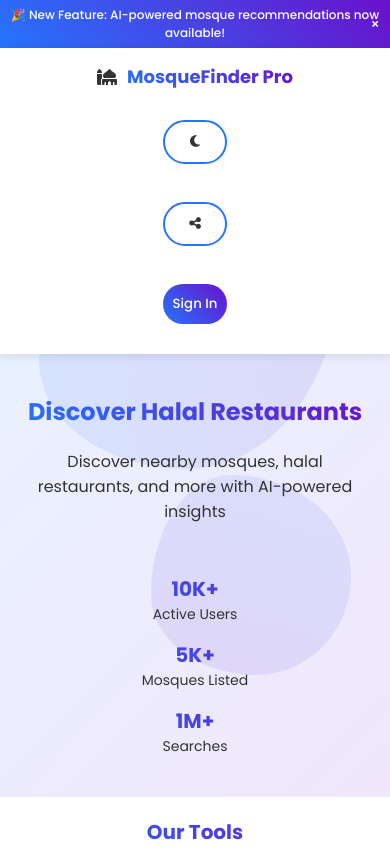
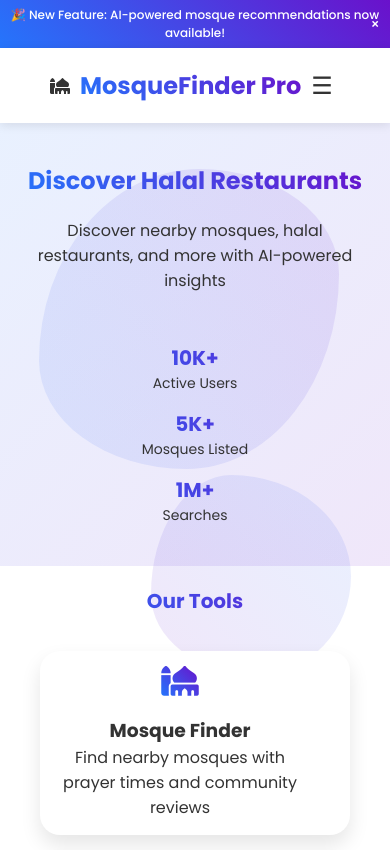
Before and after one commit to yasiir564/Mymosque, a plain HTML site: page index.html in a window 390 px wide. Shown: the top 850 px of the page. Drawn offline with Linux system fonts and the light colour scheme; some packages are replaced by stand-ins of ours; a script that the page names is missing.

Commit message:
Update index.html

```diff
--- a/index.html
+++ b/index.html
@@ -99,7 +99,7 @@
     align-items: center;
     padding: 20px 50px;
     background: var(--bg-color);
-    box-shadow: 0 2px 10px rgba(0,0,0,0.1);
+    box-shadow: 0 2px 10px rgba(0, 0, 0, 0.1);
     position: sticky;
     top: 0;
     z-index: 1000;
@@ -119,12 +119,50 @@
     -webkit-text-fill-color: transparent;
 }
 
+.menu-toggle {
+    font-size: 24px;
+    background: none;
+    border: none;
+    cursor: pointer;
+    display: none;
+    color: var(--text-color);
+}
+
+/* Sidebar */
+.sidebar {
+    position: fixed;
+    top: 0;
+    right: -100%;
+    width: 250px;
+    height: 100%;
+    background: var(--bg-color);
+    box-shadow: -2px 0 10px rgba(0, 0, 0, 0.2);
+    display: flex;
+    flex-direction: column;
+    padding: 20px;
+    transition: right 0.3s ease;
+    z-index: 2000;
+}
+
+.sidebar.active {
+    right: 0;
+}
+
+.close-btn {
+    align-self: flex-end;
+    font-size: 20px;
+    background: none;
+    border: none;
+    cursor: pointer;
+    color: var(--text-color);
+}
+
 .header-buttons {
     display: flex;
     gap: 15px;
 }
 
-.btn {
+.header-buttons .btn {
     padding: 10px 20px;
     border-radius: 25px;
     border: none;
@@ -145,60 +183,16 @@
 }
 
 /* Responsive Styles */
-@media screen and (max-width: 1024px) {
-    .header {
-        padding: 15px 30px;
-    }
-
-    .logo {
-        font-size: 20px;
+@media screen and (max-width: 768px) {
+    .menu-toggle {
+        display: block;
     }
 
     .header-buttons {
-        gap: 10px;
-    }
-
-    .btn {
-        padding: 8px 18px;
+        display: none;
     }
 }
 
-@media screen and (max-width: 768px) {
-    .header {
-        flex-direction: column;
-        padding: 15px;
-        text-align: center;
-    }
-
-    .logo-container {
-        margin-bottom: 15px;
-    }
-
-    .header-buttons {
-        flex-direction: column;
-        gap: 10px;
-    }
-
-    .btn {
-        width: 100%;
-        padding: 12px;
-    }
-}
-
-@media screen and (max-width: 480px) {
-    .logo {
-        font-size: 18px;
-    }
-
-    .header-buttons {
-        flex-direction: column;
-        gap: 8px;
-    }
-
-    .btn {
-        padding: 10px;
-    }
-}
 
        /* Hero Section */
 .hero {
@@ -914,17 +908,24 @@
     <div class="logo-container">
         <i class="fas fa-mosque"></i>
         <span class="logo">MosqueFinder Pro</span>
+        <!-- Hamburger Menu -->
+        <button class="menu-toggle" onclick="toggleSidebar()">☰</button>
     </div>
+    <!-- Sidebar -->
+    <div class="sidebar" id="sidebar">
+        <button class="close-btn" onclick="toggleSidebar()">✖</button>
         <div class="header-buttons">
             <button class="btn btn-secondary" onclick="toggleDarkMode()">
-                <i class="fas fa-moon"></i>
+                <i class="fas fa-moon"></i> Dark Mode
             </button>
             <button class="btn btn-secondary" onclick="shareWebsite()">
-                <i class="fas fa-share-alt"></i>
+                <i class="fas fa-share-alt"></i> Share
             </button>
             <button class="btn btn-primary">Sign In</button>
         </div>
+    </div>
 </header>
+
 
     <!-- Hero Section -->
     <section class="hero">
@@ -1181,6 +1182,12 @@
             });
         });
 
+        function toggleSidebar() {
+    const sidebar = document.getElementById('sidebar');
+    sidebar.classList.toggle('active');
+}
+
+
         // Intersection Observer for fade-in animations
         const observer = new IntersectionObserver((entries) => {
             entries.forEach(entry => {
```
Lines whose indentation alone changed are shown as unchanged.
